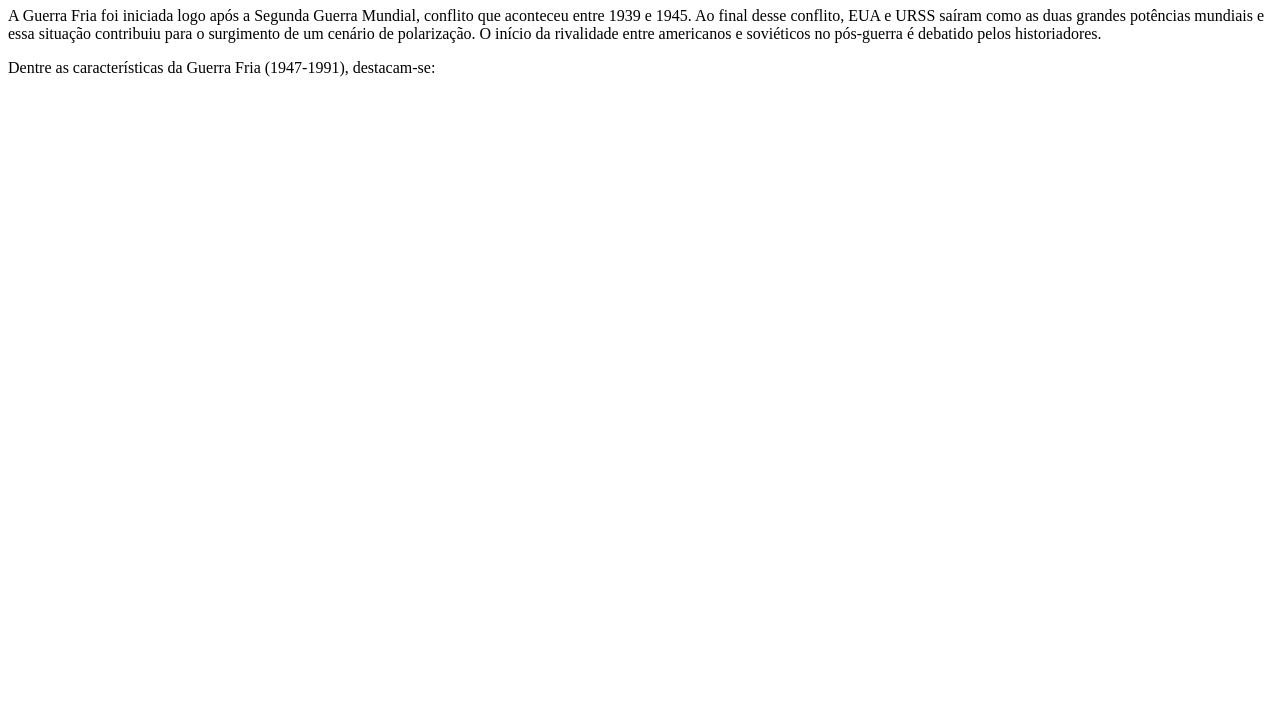
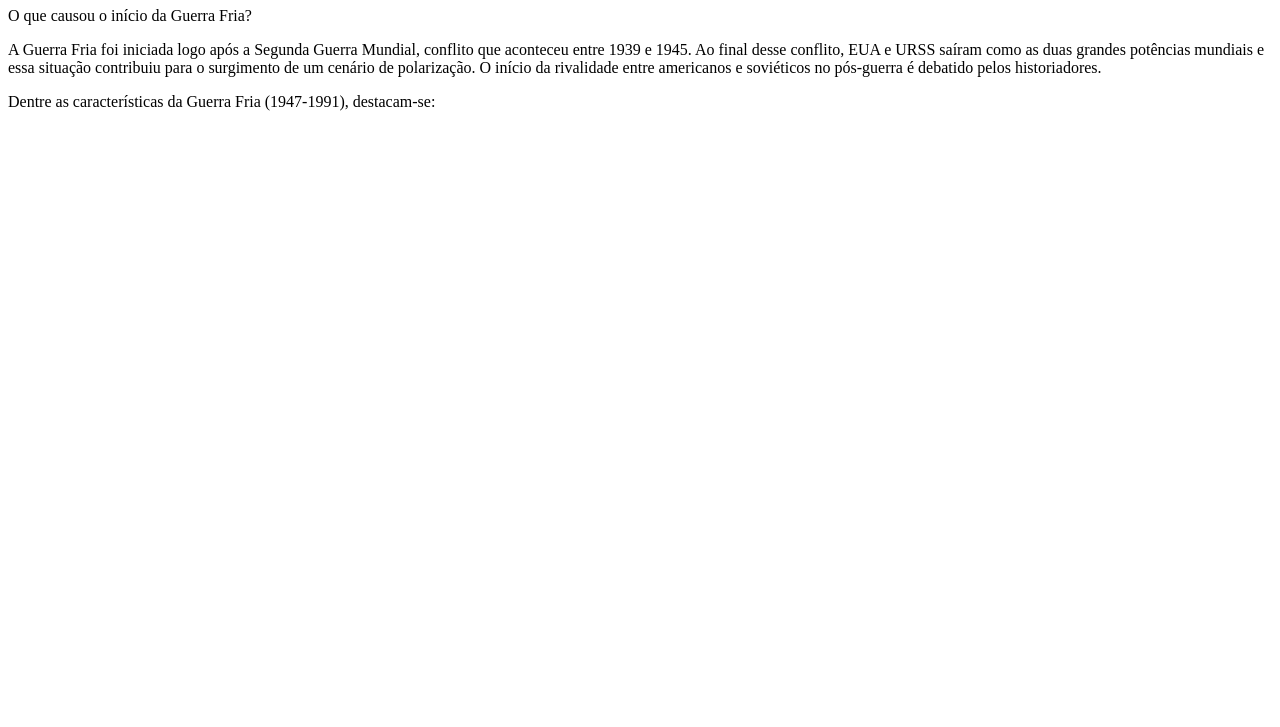
Before and after one commit to Rodrigo-777777/Pc-Segundo-C-AJ, a plain HTML site: page index.html in a window 1280 px wide. Shown: the part 73-800 px from the top of the page. Drawn offline with Linux system fonts and the light colour scheme.

Commit message:
Update index.html

```diff
--- a/index.html
+++ b/index.html
@@ -12,7 +12,7 @@
     </head>
     <body>
 
-        <title>O que causou o início da Guerra Fria?</title>
+        <subtitle>O que causou o início da Guerra Fria?</subtitle>
 
         <p>A Guerra Fria foi iniciada logo após a Segunda Guerra Mundial, conflito que aconteceu entre 1939 e 1945. Ao final desse conflito, EUA e URSS saíram como as duas grandes potências mundiais e essa situação contribuiu para o surgimento de um cenário de polarização. O início da rivalidade entre americanos e soviéticos no pós-guerra é debatido pelos historiadores.
 </p>
```
